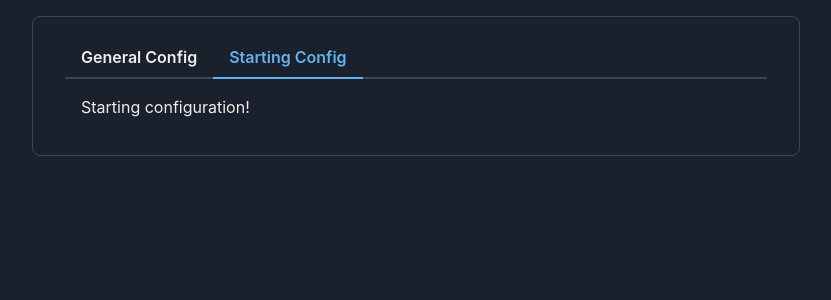
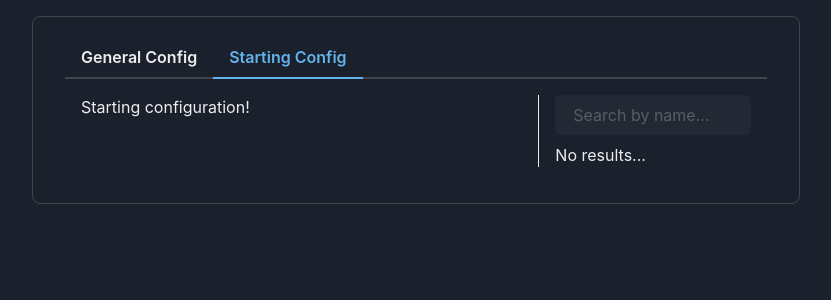
Before and after one commit to franomai/cornercutter, a React (Vite) app in the folder frontend/: page / in a window 1280 px wide. Both pictures are taken after a click on the tab "Starting Config". Shown: the top 300 px of the page, without its empty margins (224-1055 px from the left). Built offline with nearby package versions, Linux system fonts and the light colour scheme.

Commit message:
#3 Started on SearchColumn component

```diff
--- /dev/null
+++ b/frontend/src/components/SearchColumn.tsx
@@ -0,0 +1,32 @@
+import { Box, Input, Stack, Text } from '@chakra-ui/react';
+import { FC, ReactNode } from 'react';
+import SearchColumnItem from '../types/SearchColumnItem';
+
+interface Props {
+    items: SearchColumnItem[];
+}
+
+const SearchColumn: FC<Props> = (props) => {
+    function renderItems(): ReactNode {
+        if (props.items.length === 0) {
+            return <Text>No results...</Text>;
+        }
+
+        return props.items.map((item) => {
+            return <div key={item.id}>{item.render}</div>;
+        });
+    }
+
+    return (
+        <Box borderLeft="1px" pl={4}>
+            <div>
+                <Input variant="filled" placeholder="Search by name..." />
+            </div>
+            <Stack spacing={2} mt={2}>
+                {renderItems()}
+            </Stack>
+        </Box>
+    );
+};
+
+export default SearchColumn;
--- a/frontend/src/pages/StartingConfig.tsx
+++ b/frontend/src/pages/StartingConfig.tsx
@@ -1,7 +1,18 @@
+import { Grid, GridItem } from '@chakra-ui/react';
 import { FC } from 'react';
+import SearchColumn from '../components/SearchColumn';
 
 const StartingConfig: FC = () => {
-    return <div>Starting configuration!</div>;
+    return (
+        <Grid templateColumns="repeat(3, 1fr)" gap={4}>
+            <GridItem colSpan={2}>
+                <div>Starting configuration!</div>
+            </GridItem>
+            <GridItem colSpan={1}>
+                <SearchColumn items={[]} />
+            </GridItem>
+        </Grid>
+    );
 };
 
 export default StartingConfig;
--- /dev/null
+++ b/frontend/src/types/SearchColumnItem.ts
@@ -0,0 +1,7 @@
+import { ReactNode } from 'react';
+
+export default interface SearchColumnItem {
+    id: string;
+    name: string;
+    render: ReactNode;
+}
```
